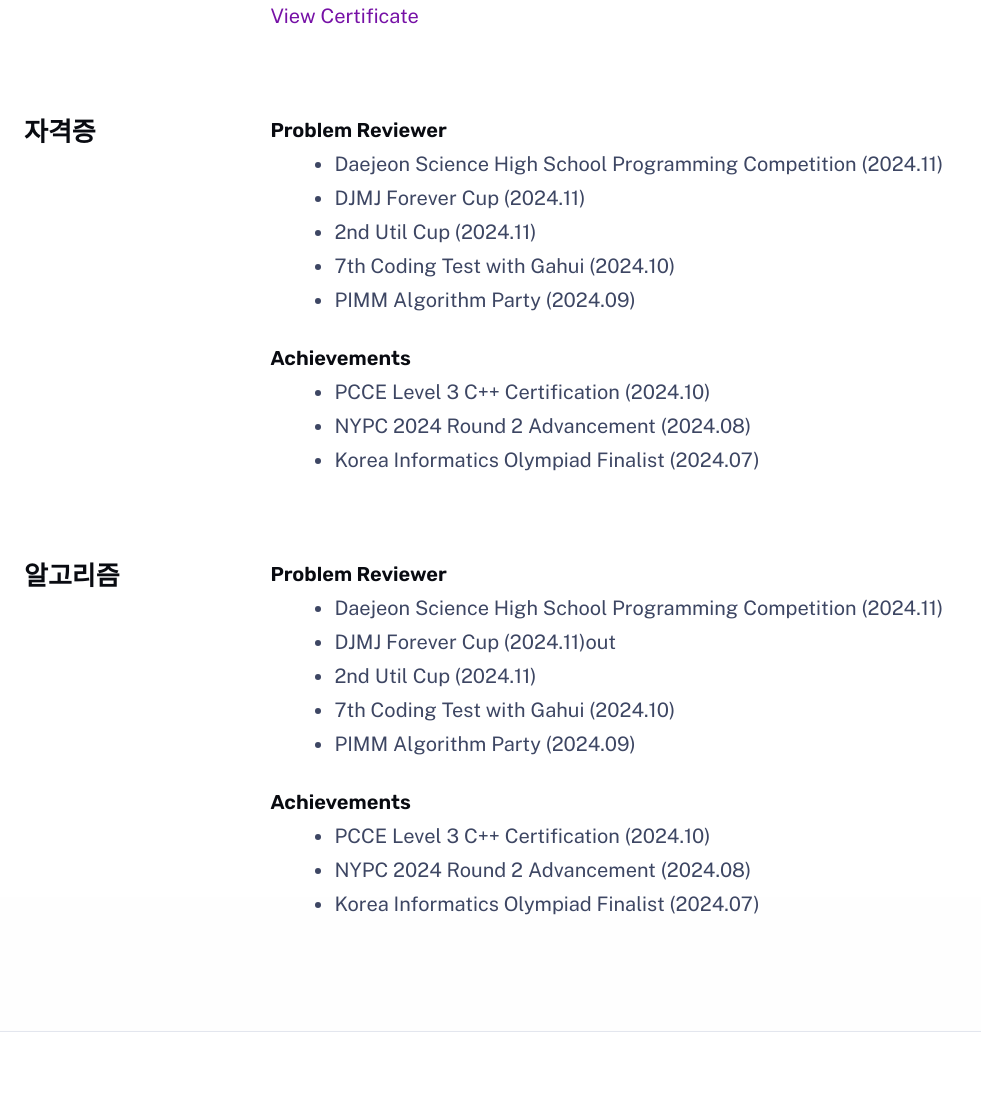
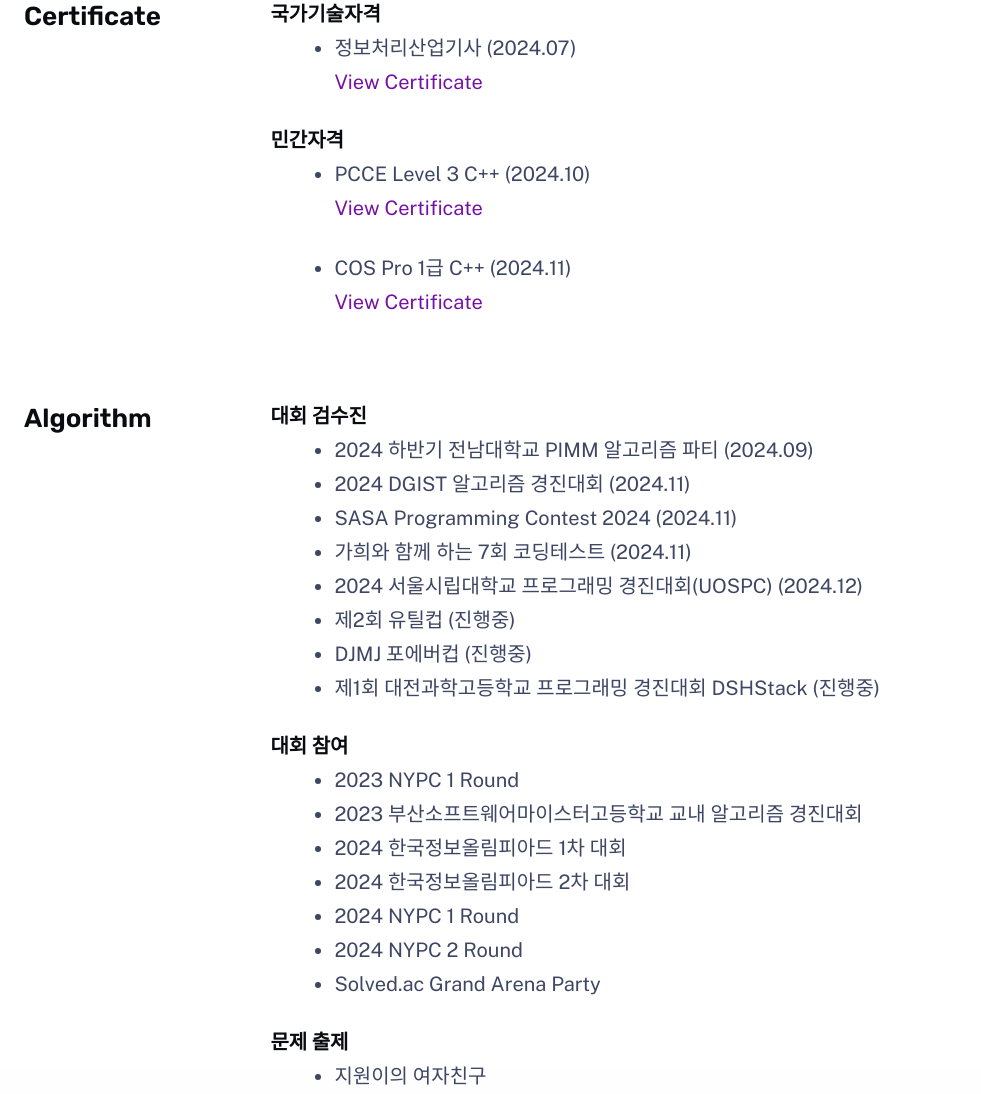
Before and after one commit to dongwookkim3/Portfolio, an Astro site: page /about in a window 1280 px wide. Shown: the part 1346-2440 px from the top of the page, without its empty margins (0-981 px from the left). Built offline with nearby package versions, Linux system fonts and the light colour scheme; Astro itself is replaced by a stand-in of ours.

Commit message:
ADD : About Me Page 자격증 & 알고리즘

```diff
--- a/src/components/Nav.astro
+++ b/src/components/Nav.astro
@@ -16,7 +16,6 @@
 	{ label: 'Linkedin', href: 'https://www.linkedin.com/in/dongwook7/', icon: 'linkedin-logo' },
 	{ label: 'Instagram', href: 'https://www.linkedin.com/in/dongwook7/', icon: 'instagram-logo' },
 	{ label: 'Discord', href: 'https://www.linkedin.com/in/dongwook7/', icon: 'discord-logo' },
-	{ label: 'Email', href: 'mailto:dongwookkim3@gmail.com', icon: 'letter' },
 
 ];
 
--- a/src/pages/about.astro
+++ b/src/pages/about.astro
@@ -9,7 +9,7 @@
 	<div class="stack gap-20">
 		<main class="wrapper about">
 			<Hero
-				title="About"
+				title="About Me"
 				tagline="임베디드의 미래를 만들고 싶은 주니어 임베디드 개발자"
 			>
 				<img
@@ -19,14 +19,6 @@
 					alt="Dongwook Kim at work"
 				/>
 			</Hero>
-
-			<section>
-				<h2 class="section-title">Background</h2>
-				<div class="content">
-					<p>부산소프트웨어마이스터고등학교 재학</p>
-					<p>AI 커리어 스쿨 for 엔지니어 교육 수강중</p>
-				</div>
-			</section>
 
 			<section>
 				<h2 class="section-title">Education</h2>
@@ -54,50 +46,64 @@
 			</section>
 
 			<section>
-				<h2 class="section-title">자격증</h2>
+				<h2 class="section-title">Certificate</h2>
 				<div class="content">
 					<div class="algorithm-item">
-						<h3>Problem Reviewer</h3>
+						<h3>국가기술자격</h3>
 						<ul>
-							<li>Daejeon Science High School Programming Competition (2024.11)</li>
-							<li>DJMJ Forever Cup (2024.11)</li>
-							<li>2nd Util Cup (2024.11)</li>
-							<li>7th Coding Test with Gahui (2024.10)</li>
-							<li>PIMM Algorithm Party (2024.09)</li>
+							<li>정보처리산업기사 (2024.07)</li>
+							<a href="https://credentials.nus.edu.sg/017d78c0-dd71-46db-9db6-2c3155a73787" target="_blank">View Certificate</a>
 						</ul>
 					</div>
 					<div class="algorithm-item">
-						<h3>Achievements</h3>
+						<h3>민간자격</h3>
 						<ul>
-							<li>PCCE Level 3 C++ Certification (2024.10)</li>
-							<li>NYPC 2024 Round 2 Advancement (2024.08)</li>
-							<li>Korea Informatics Olympiad Finalist (2024.07)</li>
+							<li>PCCE Level 3 C++ (2024.10)</li>
+							<a href="https://credentials.nus.edu.sg/017d78c0-dd71-46db-9db6-2c3155a73787" target="_blank">View Certificate</a>
+							<br><br>
+							<li>COS Pro 1급 C++ (2024.11)</li>
+							<a href="https://credentials.nus.edu.sg/017d78c0-dd71-46db-9db6-2c3155a73787" target="_blank">View Certificate</a>
 						</ul>
 					</div>
+
 				</div>
 			</section>
 
 			<section>
-				<h2 class="section-title">알고리즘</h2>
+				<h2 class="section-title">Algorithm</h2>
 				<div class="content">
 					<div class="algorithm-item">
-						<h3>Problem Reviewer</h3>
+						<h3>대회 검수진</h3>
 						<ul>
-							<li>Daejeon Science High School Programming Competition (2024.11)</li>
-							<li>DJMJ Forever Cup (2024.11)out</li>
-							<li>2nd Util Cup (2024.11)</li>
-							<li>7th Coding Test with Gahui (2024.10)</li>
-							<li>PIMM Algorithm Party (2024.09)</li>
+							<li>2024 하반기 전남대학교 PIMM 알고리즘 파티 (2024.09)</li>
+							<li>2024 DGIST 알고리즘 경진대회 (2024.11)</li>
+							<li>SASA Programming Contest 2024 (2024.11)</li>
+							<li>가희와 함께 하는 7회 코딩테스트 (2024.11)</li>
+							<li>2024 서울시립대학교 프로그래밍 경진대회(UOSPC) (2024.12)</li>
+							<li>제2회 유틸컵 (진행중)</li>
+							<li>DJMJ 포에버컵 (진행중)</li>
+							<li>제1회 대전과학고등학교 프로그래밍 경진대회 DSHStack (진행중)</li>
 						</ul>
 					</div>
 					<div class="algorithm-item">
-						<h3>Achievements</h3>
+						<h3>대회 참여</h3>
 						<ul>
-							<li>PCCE Level 3 C++ Certification (2024.10)</li>
-							<li>NYPC 2024 Round 2 Advancement (2024.08)</li>
-							<li>Korea Informatics Olympiad Finalist (2024.07)</li>
+							<li>2023 NYPC 1 Round</li>
+							<li>2023 부산소프트웨어마이스터고등학교 교내 알고리즘 경진대회</li>
+							<li>2024 한국정보올림피아드 1차 대회</li>
+							<li>2024 한국정보올림피아드 2차 대회</li>
+							<li>2024 NYPC 1 Round</li>
+							<li>2024 NYPC 2 Round</li>
+							<li>Solved.ac Grand Arena Party</li>
 						</ul>
 					</div>
+					<div class="algorithm-item">
+						<h3>문제 출제</h3>
+						<ul>
+							<li>지원이의 여자친구</li>
+						</ul>
+					</div>
+
 				</div>
 			</section>
 		</main>
--- a/src/pages/index.astro
+++ b/src/pages/index.astro
@@ -103,7 +103,7 @@
 							<p>010-5872-7459</p>
 						</a>
 						<a href="mailto:dongwook.3.kim@gmail.com" class="contact-card">
-							<Icon icon="letter" size="2.5rem" />
+							<Icon icon="github-logo" size="2.5rem" />
 							<p>dongwook.3.kim@gmail.com</p>
 						</a>
 						<a href="https://github.com/dongwookkim3" target="_blank" class="contact-card">
```
